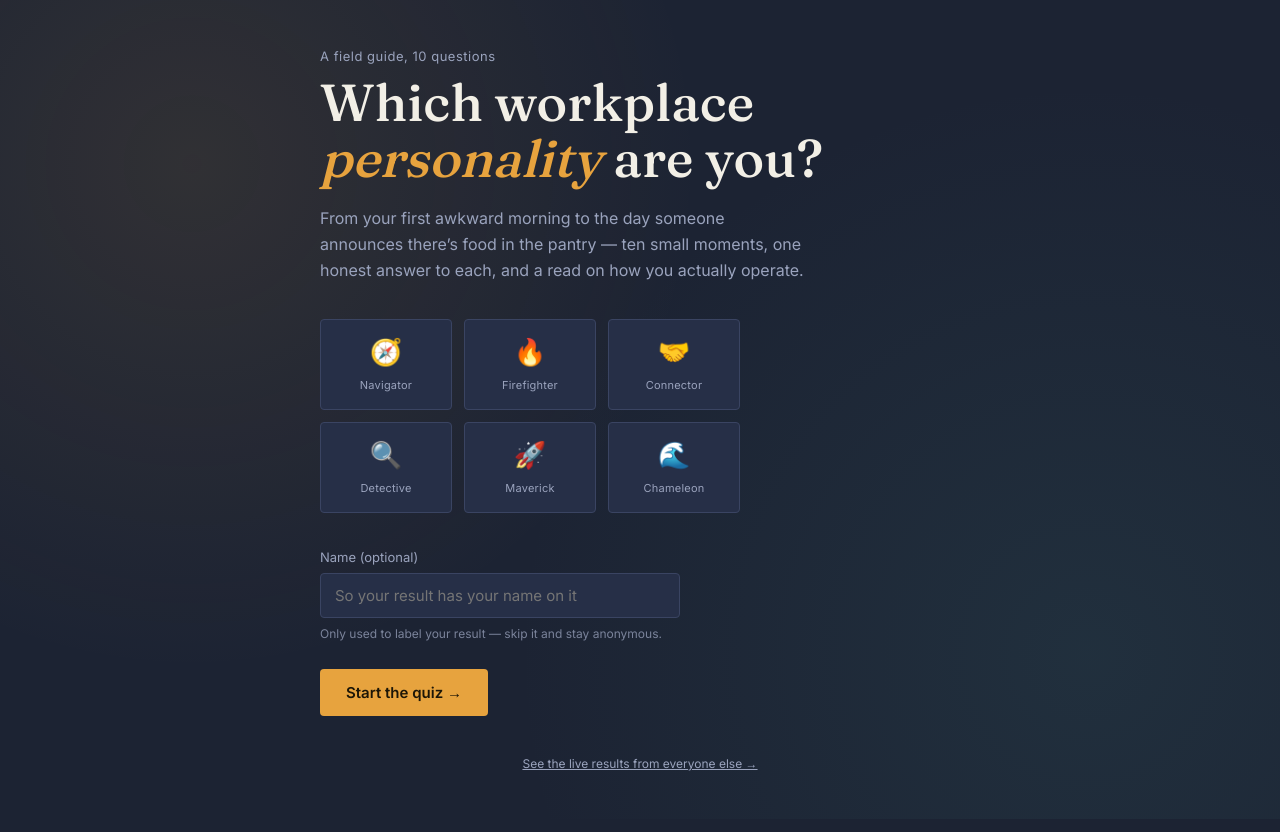
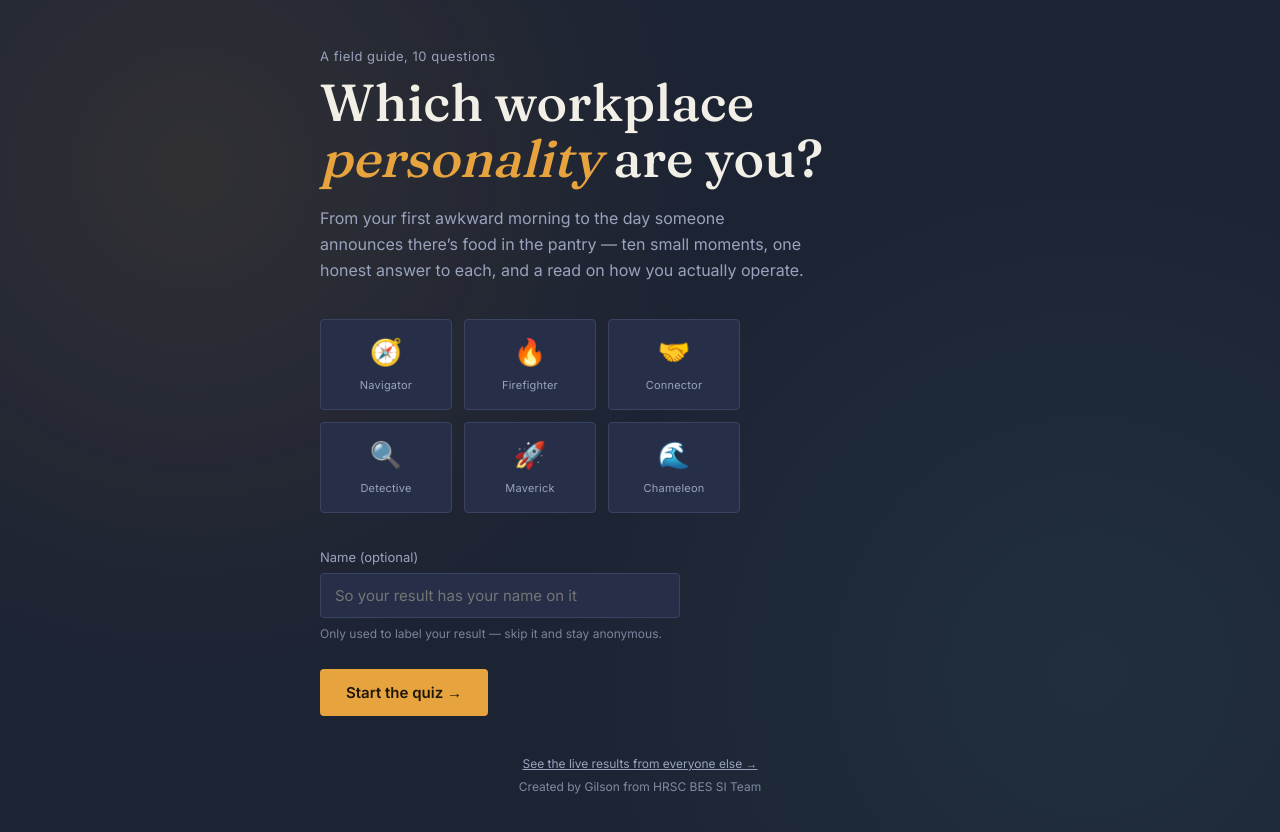
Before and after one commit to kserske/personality-quiz, a Next.js app: page / in a window 1280 px wide. Shown: the top 832 px of the page. Built offline with nearby package versions, Linux system fonts and the light colour scheme.

Commit message:
Add files via upload

```diff
--- a/app/globals.css
+++ b/app/globals.css
@@ -552,6 +552,11 @@ footer.credit {
   text-align: center;
 }
 
+.credit-line {
+  margin: 8px 0 0;
+  opacity: 0.8;
+}
+
 @media (max-width: 480px) {
   .question-card,
   .result-card {
--- a/app/page.tsx
+++ b/app/page.tsx
@@ -85,6 +85,7 @@ export default function Page() {
         <Link href="/stats" prefetch={false}>
           See the live results from everyone else &rarr;
         </Link>
+        <p className="credit-line">Created by Gilson from HRSC BES SI Team</p>
       </footer>
     </main>
   );
```
